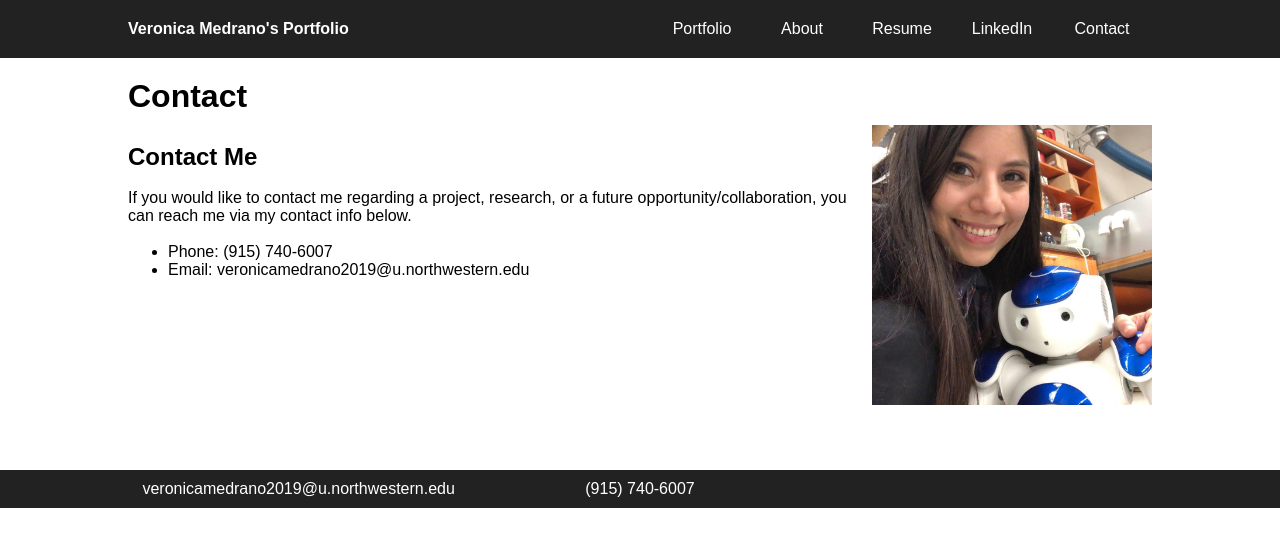
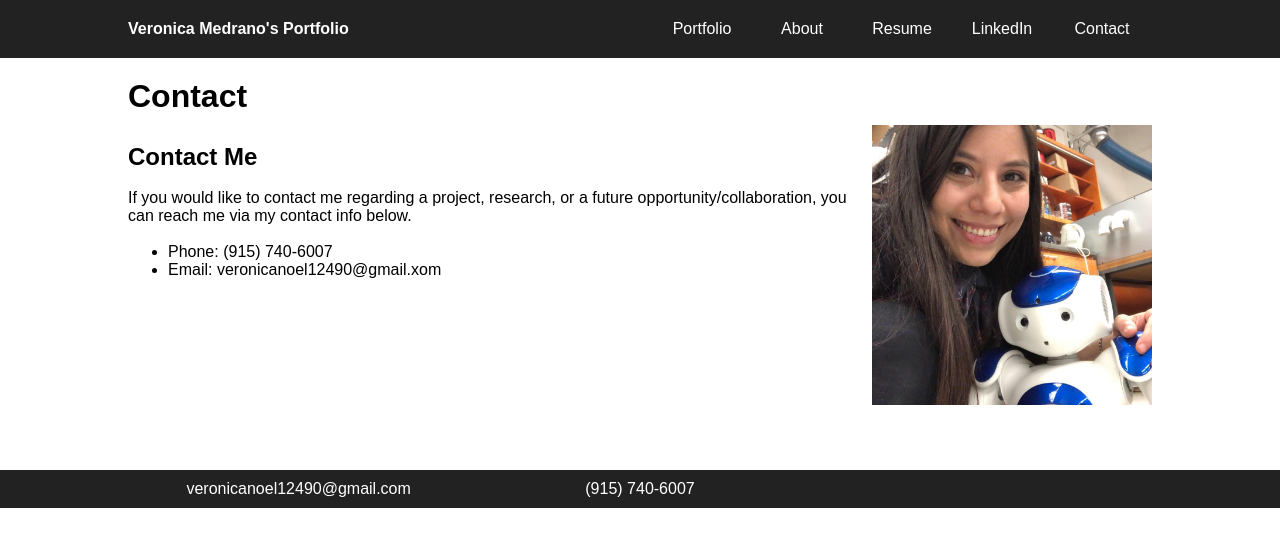
Before and after one commit to vnoelifant/vnoelifant.github.io, a Jekyll site: the page built from contact.md, in a window 1280 px wide. Shown: the top 547 px of the page. Built offline with Jekyll 4.4.1, drawn with Linux system fonts in a browser that asks for light colours; nearby versions of some CDN libraries; our own code applies the rules of GitHub Pages for plain Markdown files.

Commit message:
updated email and resume

```diff
--- a/_config.yml
+++ b/_config.yml
@@ -1,6 +1,6 @@
 # Site settings
 title:              Veronica Medrano
-email:              veronicamedrano2019@u.northwestern.edu
+email:              veronicanoel12490@gmail.com
 description:        "Project Portfolio"
 url:                "http://vnoelifant.github.io"
 baseurl:            ""
--- a/_includes/footer.html
+++ b/_includes/footer.html
@@ -1,6 +1,6 @@
 <footer>
     <ul>
-    	<li>veronicamedrano2019@u.northwestern.edu</li>
+    	<li>veronicanoel12490@gmail.com</li>
     	<li>(915) 740-6007</li>
     </ul>
 </footer>
--- a/contact.md
+++ b/contact.md
@@ -9,4 +9,4 @@ image: /public/images/ronnie.jpg
 If you would like to contact me regarding a project, research, or a future opportunity/collaboration, you can reach me via my contact info below.
 
 * Phone: (915) 740-6007
-* Email: veronicamedrano2019@u.northwestern.edu
+* Email: veronicanoel12490@gmail.xom
```
Also changed, not shown: 1 other file.
